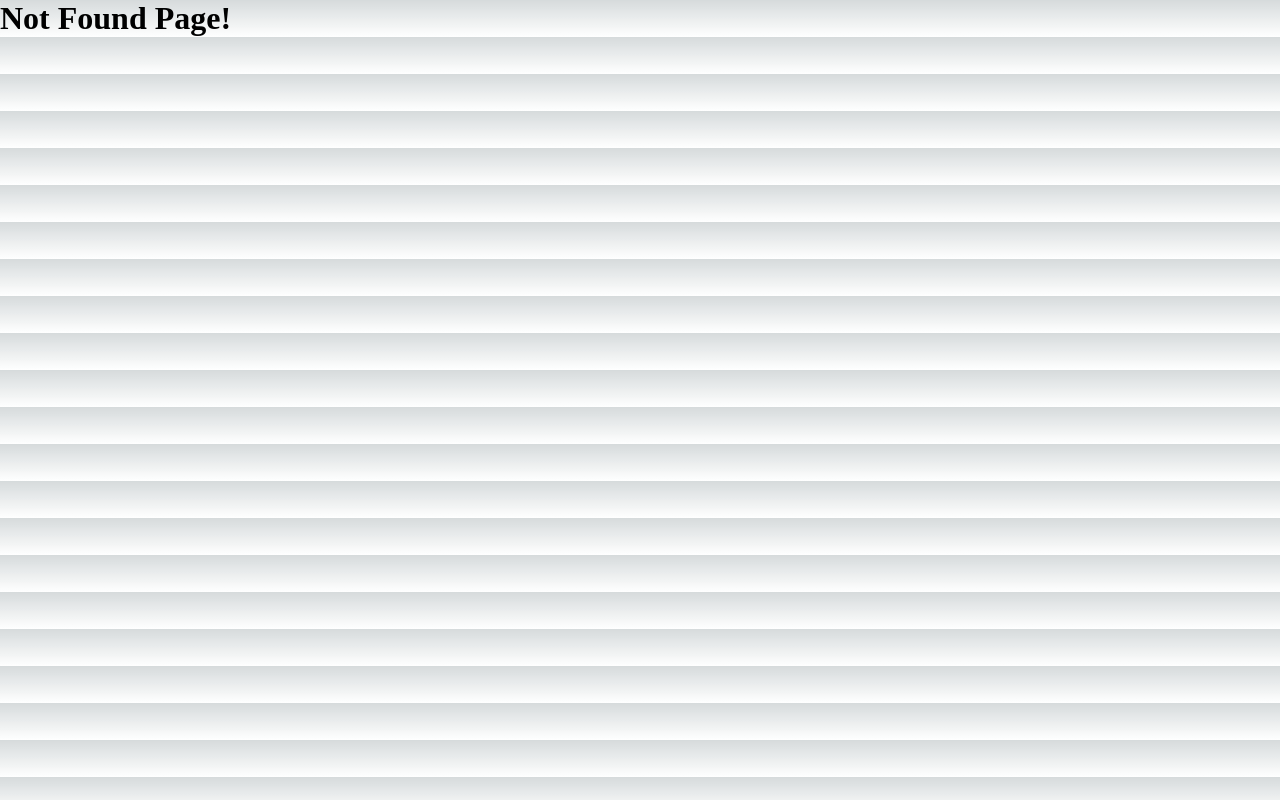
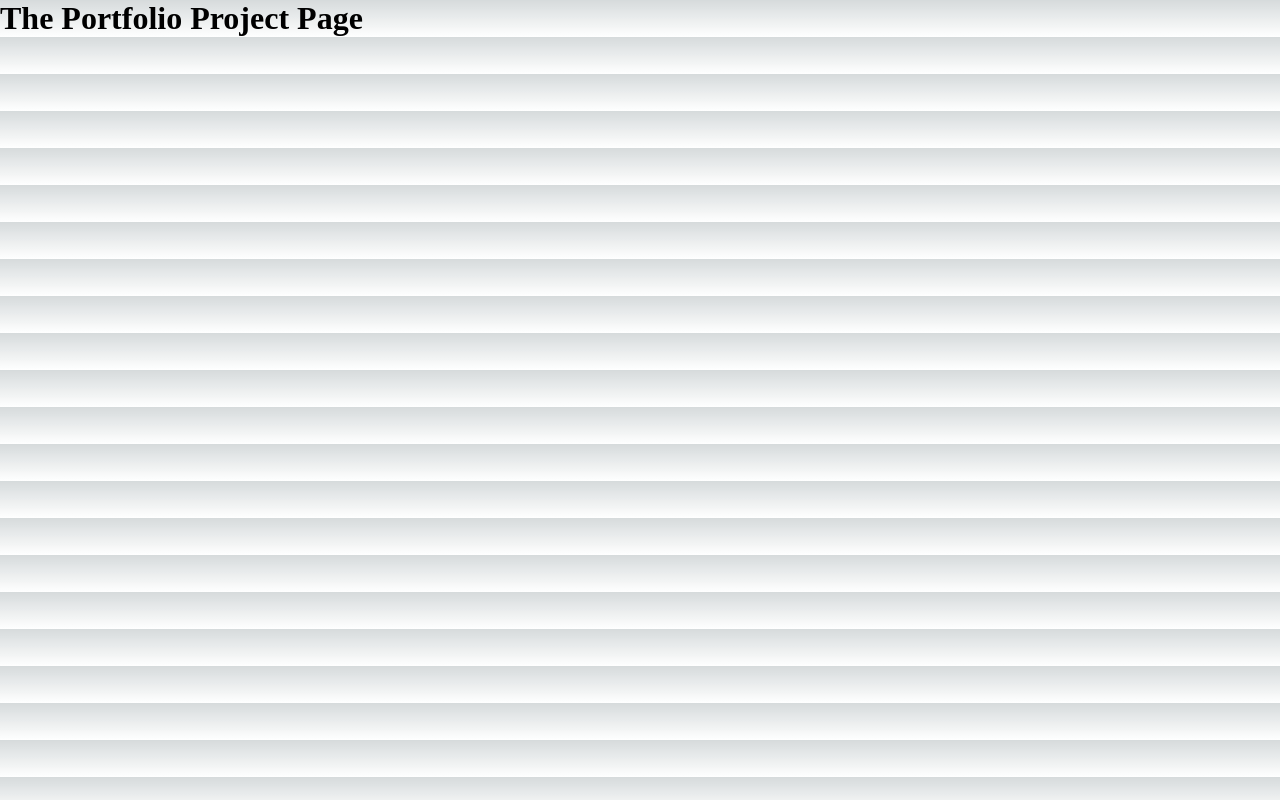
Before and after one commit to amisu1203/next-practice, a Next.js app: page /portfolio/1 in a window 1280 px wide. Before the commit this address had no page. Built offline with nearby package versions, Linux system fonts and the light colour scheme.

Commit message:
동적 라우팅 페이지 생성

```diff
--- /dev/null
+++ b/pages/portfolio/[id].js
@@ -0,0 +1,14 @@
+import { useRouter } from "next/router";
+
+function PortfolioProjectPage() {
+  const router = useRouter();
+  console.log(router.pathname);
+  console.log(router.query);
+  console.log(router.query.id);
+  return (
+    <div>
+      <h1>The Portfolio Project Page</h1>
+    </div>
+  );
+}
+export default PortfolioProjectPage;
```
